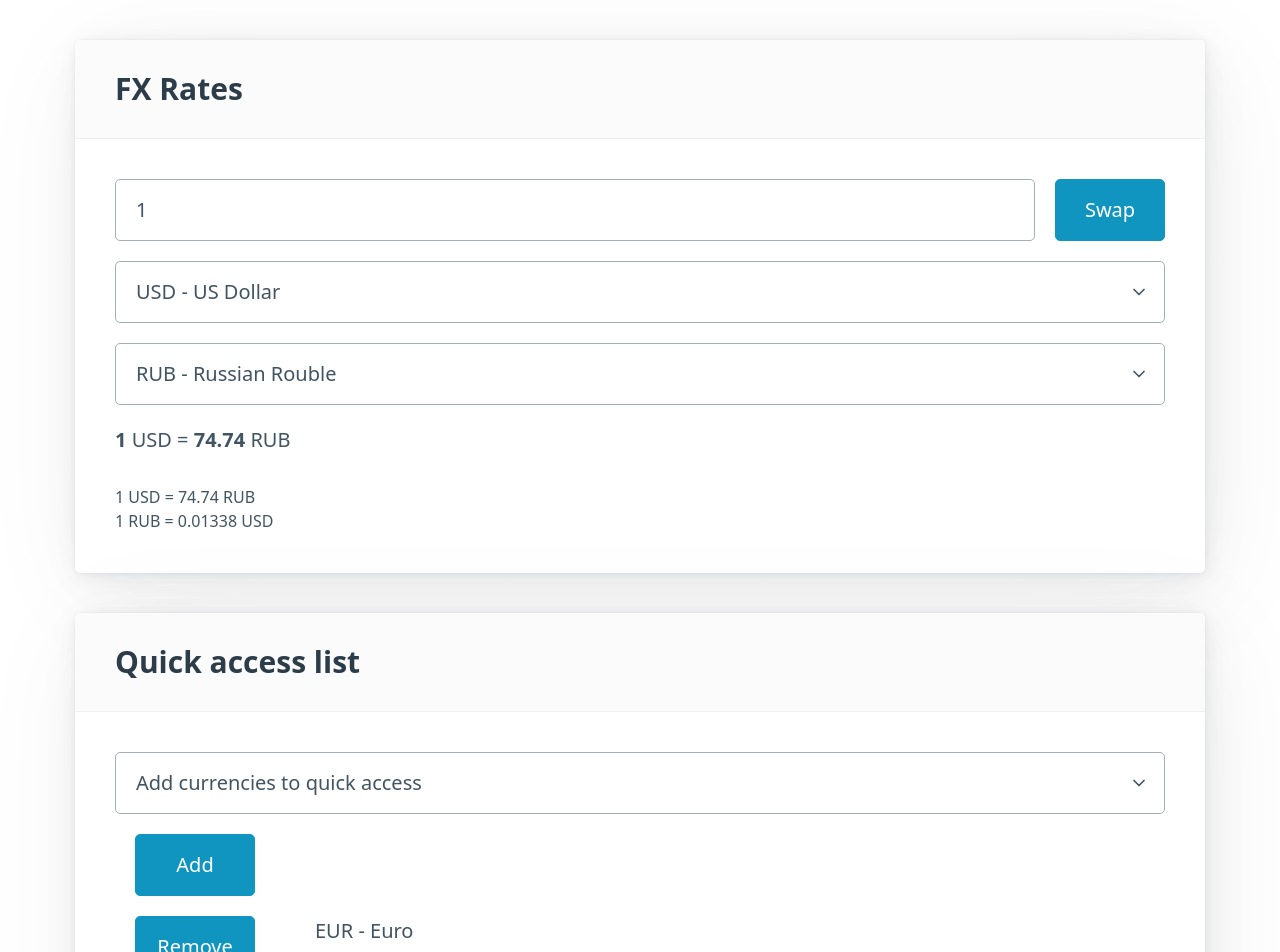
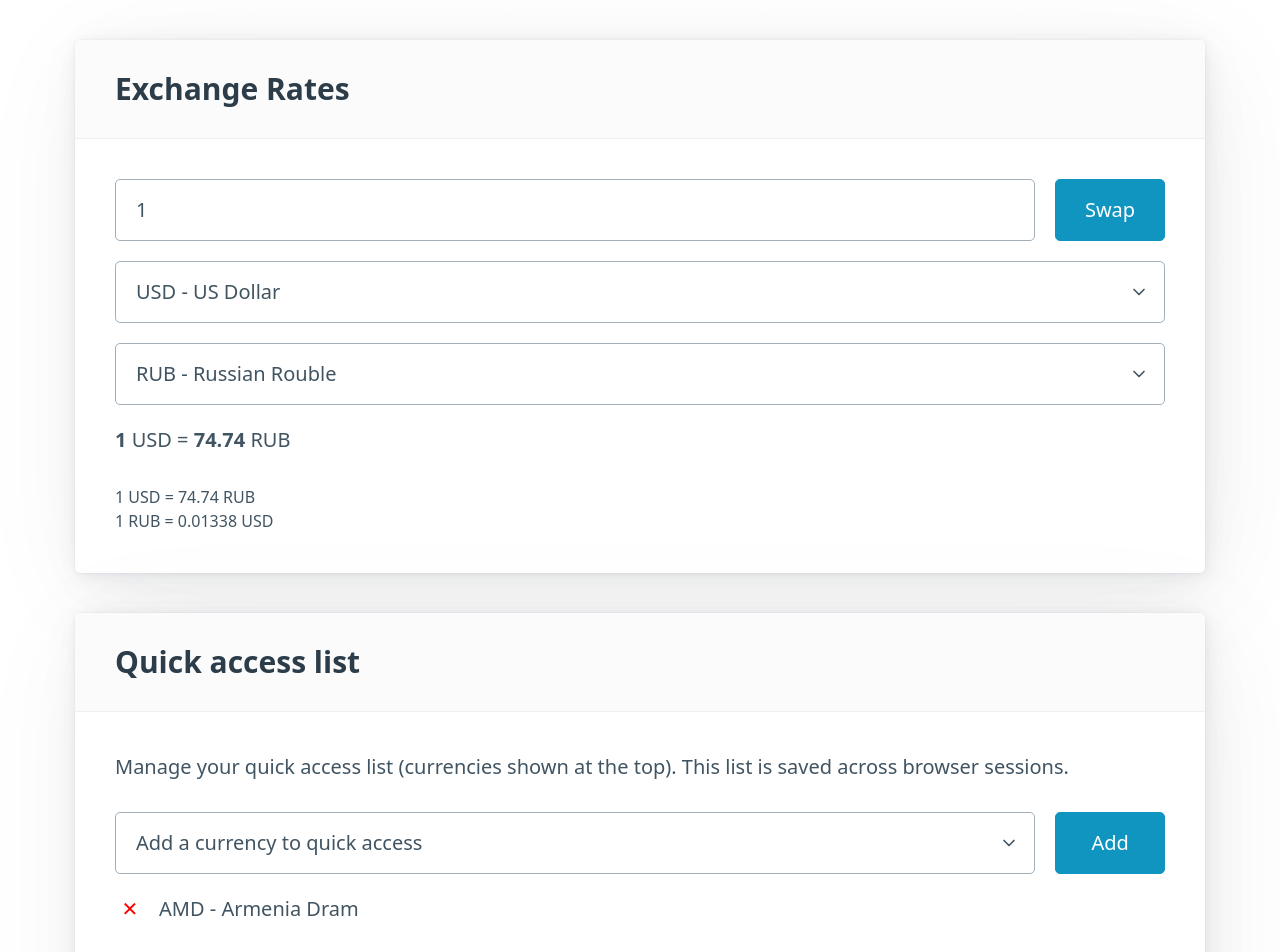
Before and after one commit to kamrik/fxrates, a SvelteKit app: page / in a window 1280 px wide. Shown: the top 952 px of the page. Built offline with nearby package versions, Linux system fonts and the light colour scheme.

Commit message:
do some cleanup

```diff
--- a/package.json
+++ b/package.json
@@ -1,5 +1,5 @@
 {
-	"name": "rublify",
+	"name": "fxrates",
 	"version": "0.0.1",
 	"private": true,
 	"scripts": {
--- a/src/routes/+layout.svelte
+++ b/src/routes/+layout.svelte
@@ -1,7 +1,6 @@
 <script lang="ts">
 	import '@picocss/pico';
 	import '../app.css';
-	import Icon from '@iconify/svelte';
 </script>
 
 <!-- <header>
--- a/src/routes/+page.svelte
+++ b/src/routes/+page.svelte
@@ -1,6 +1,7 @@
 <script lang="ts">
 	import { onMount } from 'svelte';
 	import { quickAccess } from './stores';
+	import Icon from '@iconify/svelte';
 
 	let loading = true;
 	let rateMap = new Map();
@@ -73,6 +74,9 @@
 	}
 
 	function addQA() {
+		if (symbolQA === '') {
+			return;
+		}
 		let qa = $quickAccess.splice(0);
 		qa.push(symbolQA);
 		qa.sort();
@@ -92,10 +96,10 @@
 	{:else}
 		<article>
 			<header>
-				<h3>FX Rates</h3>
+				<h3>Exchange Rates</h3>
 			</header>
 
-			<div class="amount-box">
+			<div class="input-and-button">
 				<input title="Amount" role="textbox" type="number" bind:value={amount1} />
 
 				<button on:click={swap}>
@@ -147,19 +151,26 @@
 			<header>
 				<h3>Quick access list</h3>
 			</header>
-			<select id="curQAselect" name="curQA" bind:value={symbolQA}>
-				<option value="" disabled selected>Add currencies to quick access</option>
-				{#each arrayMinus(symbols, $quickAccess) as symbol}
-					<option value={symbol}>{symbol} - {rateMap.get(symbol).name}</option>
-				{/each}
-			</select>
-			<button on:click={addQA}>Add</button>
+			<p>
+				Manage your quick access list (currencies shown at the top). This list is saved across
+				browser sessions.
+			</p>
+			<div class="input-and-button">
+				<select id="curQAselect" name="curQA" bind:value={symbolQA}>
+					<option value="" disabled selected>Add a currency to quick access</option>
+					{#each arrayMinus(symbols, $quickAccess) as symbol}
+						<option value={symbol}>{symbol} - {rateMap.get(symbol).name}</option>
+					{/each}
+				</select>
+				<button class="btn-add" on:click={addQA}>Add</button>
+			</div>
 			<div class="quickaccess">
-				{#each $quickAccess as symbol}
+				{#each $quickAccess as symbol (symbol)}
 					<button
+						title="Remove from quick access"
 						on:click={() => {
 							quickAccess.set($quickAccess.filter((x) => x !== symbol));
-						}}>Remove</button
+						}}>&#10005;</button
 					>
 					<span>{symbol} - {rateMap.get(symbol).name}</span>
 				{/each}
@@ -195,18 +206,13 @@
 		grid-column-gap: calc(var(--block-spacing-horizontal) * 3);
 		align-items: center;
 	} */
-	.amount-box {
+	.input-and-button {
 		display: flex;
 	}
 
-	/* input {
-		flex-grow: 1;
-	} */
-	button {
+	.input-and-button > button {
+		margin-left: 1em;
 		width: 6em;
-		/* aspect-ratio: 1; */
-		margin-left: 1em;
-		/* padding: 0; */
 	}
 
 	.small-rates {
@@ -216,6 +222,22 @@
 
 	.quickaccess {
 		display: grid;
-		grid-template-columns: 10em auto;
+		gap: 1em;
+		grid-template-columns: 1.2em auto;
+		align-items: center;
+	}
+
+	.quickaccess > button {
+		display: inline;
+		margin: 0;
+		padding: 0;
+		width: 1.5em;
+		height: 1.5em;
+		color: red;
+		border: none;
+		background-color: white;
+		/*
+		border-color: black;
+		border-radius: 1em; */
 	}
 </style>
--- a/src/routes/stores.ts
+++ b/src/routes/stores.ts
@@ -4,7 +4,7 @@ import { browser } from '$app/environment';
 
 
 const KEY_NAME ='quickAccess'
-let init = ['EUR', 'GBP', 'USD'];
+let init = ["AMD", "EUR", "GEL", "ILS", "RUB", "TRY", "USD"].sort();
 
 
 export const quickAccess = writable(init);
```
Also changed, not shown: 2 other files (tests, documents, lock files or other folders).
